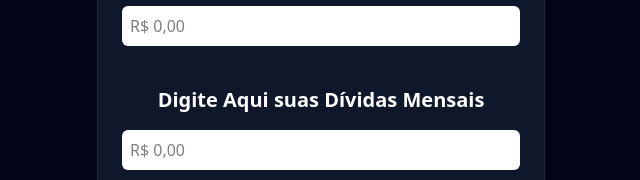
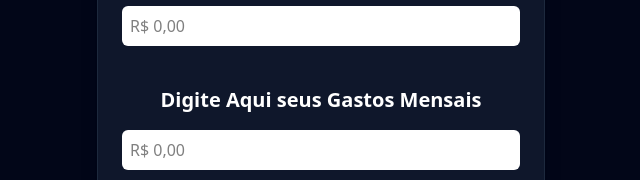
Before and after one commit to NickolasSantosCremasco/Runway-Dashboard, a Next.js app: page / in a window 1280 px wide. Shown: the part 301-481 px from the top of the page, without its empty margins (319-959 px from the left). Built offline with nearby package versions, Linux system fonts and the light colour scheme.

Commit message:
corrert some language errors

```diff
--- a/app/page.tsx
+++ b/app/page.tsx
@@ -119,7 +119,7 @@ export default function Home() {
           </div>
 
           <div className="flex flex-col w-full">
-            <label htmlFor="expenses" className="text-white font-bold text-xl p-4 text-center">Digite Aqui suas Dívidas Mensais</label>
+            <label htmlFor="expenses" className="text-white font-bold text-xl p-4 text-center">Digite Aqui seus Gastos Mensais</label>
             <input type="text" id="expenses" name="expenses" value={expenses} onChange={(e) => setExpenses(formatCurrency(e.target.value))} className="bg-white rounded-md p-2" placeholder="R$ 0,00"/>
           </div>
 
```
